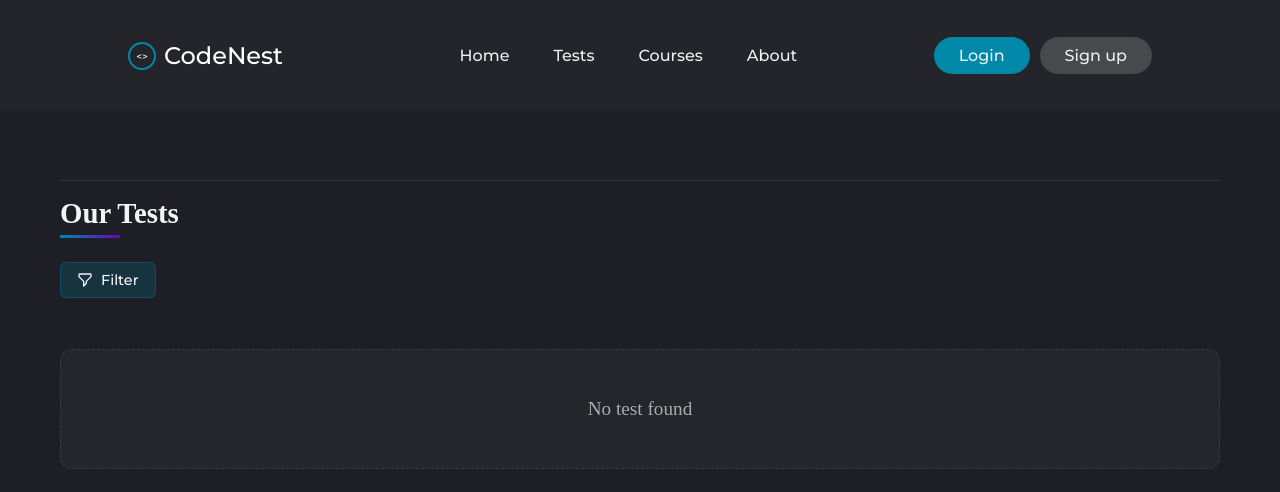
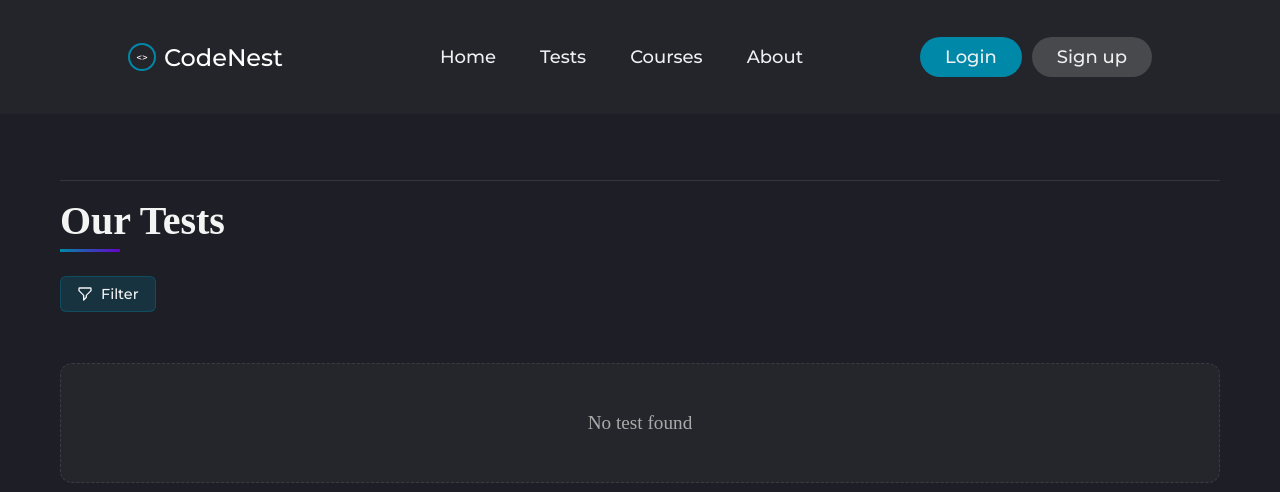
Before and after one commit to bogdanbalasoiu20/CodeNest, a Django app: page /code_nest/tests/ in a window 1280 px wide. Shown: the top 492 px of the page. Run offline with Django 5.2, Linux system fonts and the light colour scheme; data that the repository does not hold is empty; parts of the project's set-up code (start-up, migrations or seed data) failed here and were passed over.

Commit message:
adjustari pg teste

```diff
--- a/code_nest/static/css/base.css
+++ b/code_nest/static/css/base.css
@@ -18,7 +18,7 @@ header{
 li,a,button{
     font-family: "Montserrat",sans-serif;
     font-weight: 500;
-    font-size:16px;
+    font-size:18px;
     color: #edf0f1;
     text-decoration: none;
 }
--- a/code_nest/static/css/test_list.css
+++ b/code_nest/static/css/test_list.css
@@ -16,7 +16,7 @@
 }
 
 .page-title {
-    font-size: 1.8rem;
+    font-size: 2.5rem;
     color: #f4f4f4;
     font-weight: 600;
     margin: 0;
```
